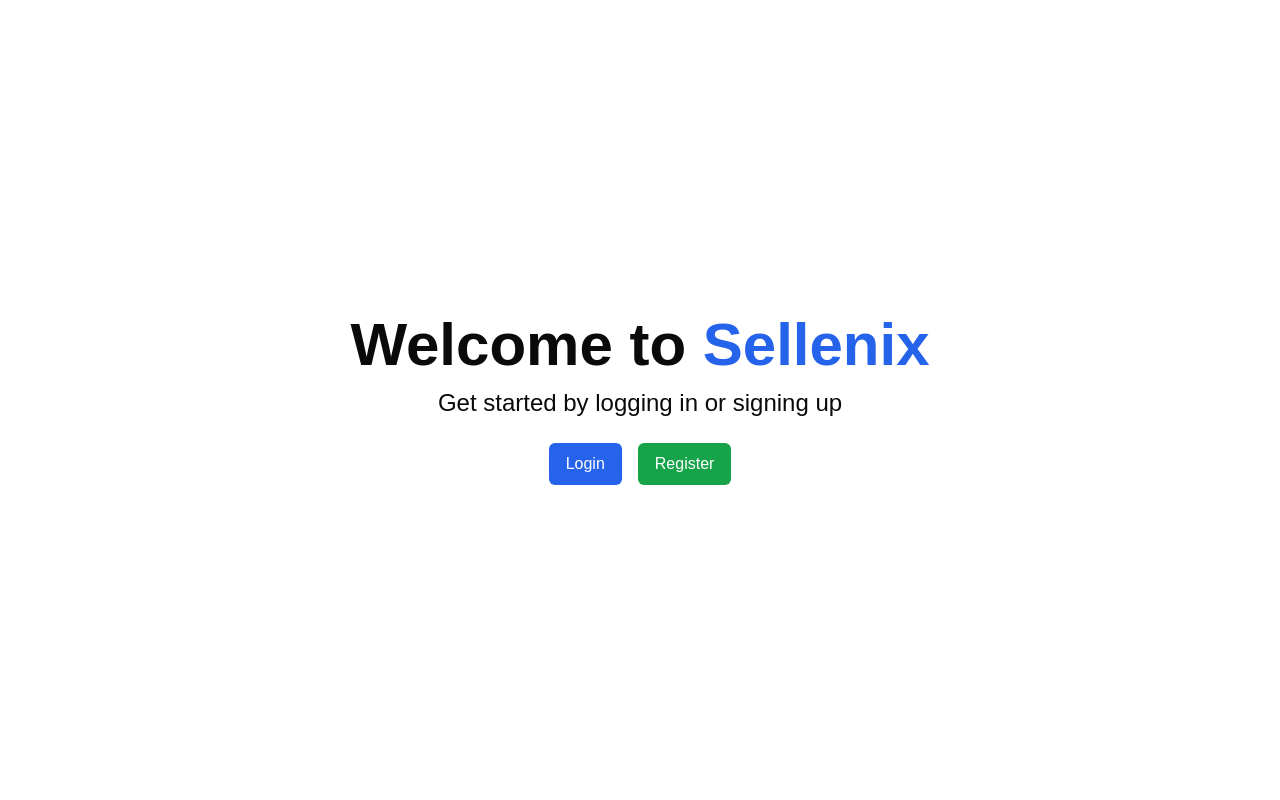
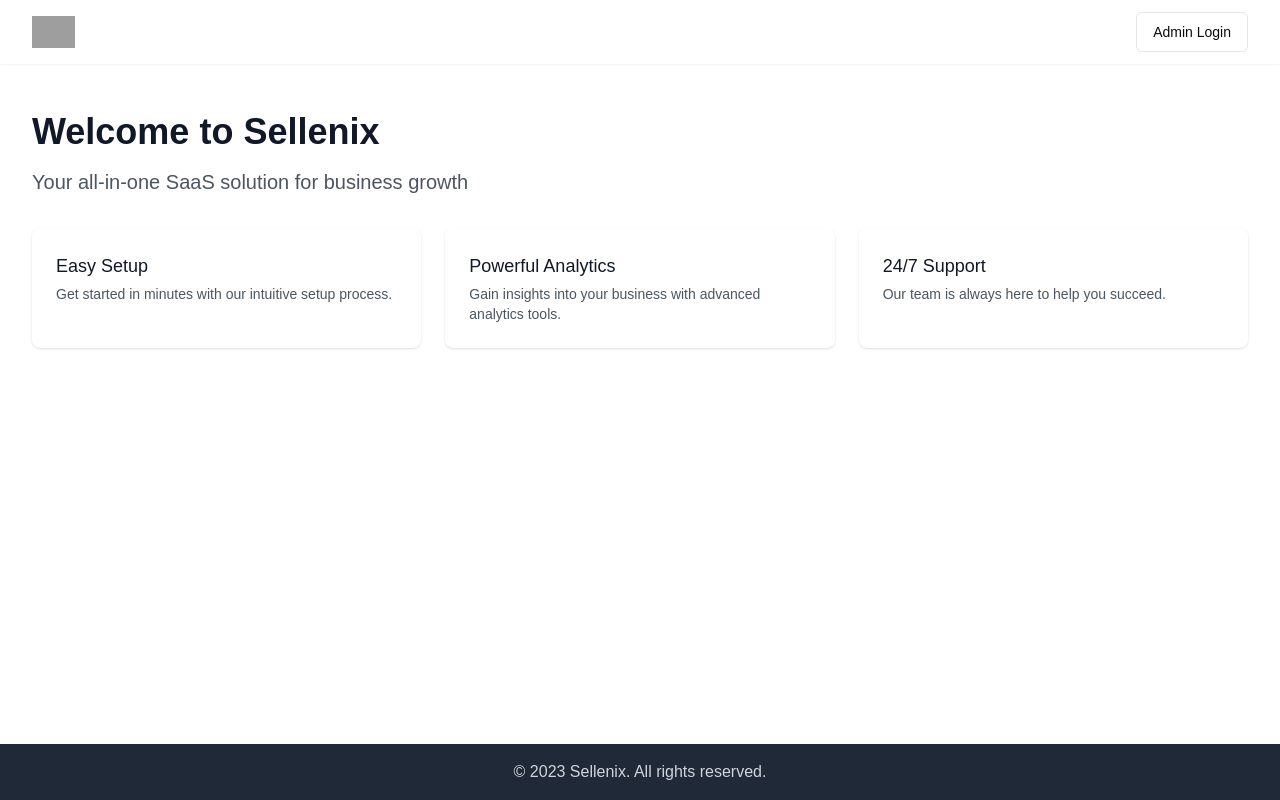
Before and after one commit to Sellenix/sellenixapp, a Next.js app: page / in a window 1280 px wide. Built offline with nearby package versions, Linux system fonts and the light colour scheme; grey boxes are pictures that could not be loaded.

Commit message:
patch 1.2

```diff
--- a/app/page.tsx
+++ b/app/page.tsx
@@ -1,28 +1,59 @@
 import Link from "next/link"
+import { Button } from "@/components/ui/button"
 
 export default function Home() {
   return (
-    <div className="flex flex-col items-center justify-center min-h-screen py-2">
-      <main className="flex flex-col items-center justify-center w-full flex-1 px-20 text-center">
-        <h1 className="text-6xl font-bold">
-          Welcome to <span className="text-blue-600">Sellenix</span>
-        </h1>
-        <p className="mt-3 text-2xl">Get started by logging in or signing up</p>
-        <div className="flex mt-6">
-          <Link
-            href="/auth/login"
-            className="mx-2 px-4 py-2 border border-transparent text-base font-medium rounded-md text-white bg-blue-600 hover:bg-blue-700"
-          >
-            Login
-          </Link>
-          <Link
-            href="/auth/register"
-            className="mx-2 px-4 py-2 border border-transparent text-base font-medium rounded-md text-white bg-green-600 hover:bg-green-700"
-          >
-            Register
-          </Link>
+    <div className="flex flex-col min-h-screen">
+      <header className="bg-white shadow-sm">
+        <nav className="max-w-7xl mx-auto px-4 sm:px-6 lg:px-8">
+          <div className="flex justify-between h-16">
+            <div className="flex">
+              <div className="flex-shrink-0 flex items-center">
+                <img className="h-8 w-auto" src="/logo.png" alt="Sellenix" />
+              </div>
+            </div>
+            <div className="flex items-center">
+              <Link href="/auth/login">
+                <Button variant="outline">Admin Login</Button>
+              </Link>
+            </div>
+          </div>
+        </nav>
+      </header>
+
+      <main className="flex-grow">
+        <div className="max-w-7xl mx-auto py-6 sm:px-6 lg:px-8">
+          <div className="px-4 py-6 sm:px-0">
+            <h1 className="text-4xl font-bold text-gray-900 mb-4">Welcome to Sellenix</h1>
+            <p className="text-xl text-gray-600 mb-8">Your all-in-one SaaS solution for business growth</p>
+            <div className="grid grid-cols-1 md:grid-cols-3 gap-6">
+              <FeatureCard title="Easy Setup" description="Get started in minutes with our intuitive setup process." />
+              <FeatureCard
+                title="Powerful Analytics"
+                description="Gain insights into your business with advanced analytics tools."
+              />
+              <FeatureCard title="24/7 Support" description="Our team is always here to help you succeed." />
+            </div>
+          </div>
         </div>
       </main>
+
+      <footer className="bg-gray-800">
+        <div className="max-w-7xl mx-auto py-4 px-4 sm:px-6 lg:px-8">
+          <p className="text-center text-gray-300">© 2023 Sellenix. All rights reserved.</p>
+        </div>
+      </footer>
     </div>
   )
 }
+
+function FeatureCard({ title, description }: { title: string; description: string }) {
+  return (
+    <div className="bg-white overflow-hidden shadow rounded-lg">
+      <div className="px-4 py-5 sm:p-6">
+        <h3 className="text-lg font-medium text-gray-900">{title}</h3>
+        <p className="mt-1 text-sm text-gray-600">{description}</p>
+      </div>
+    </div>
+  )
+}
--- a/components/ui/button.tsx
+++ b/components/ui/button.tsx
@@ -5,17 +5,14 @@ import { cva, type VariantProps } from "class-variance-authority"
 import { cn } from "@/lib/utils"
 
 const buttonVariants = cva(
-  "inline-flex items-center justify-center gap-2 whitespace-nowrap rounded-md text-sm font-medium ring-offset-background transition-colors focus-visible:outline-none focus-visible:ring-2 focus-visible:ring-ring focus-visible:ring-offset-2 disabled:pointer-events-none disabled:opacity-50 [&_svg]:pointer-events-none [&_svg]:size-4 [&_svg]:shrink-0",
+  "inline-flex items-center justify-center rounded-md text-sm font-medium ring-offset-background transition-colors focus-visible:outline-none focus-visible:ring-2 focus-visible:ring-ring focus-visible:ring-offset-2 disabled:pointer-events-none disabled:opacity-50",
   {
     variants: {
       variant: {
         default: "bg-primary text-primary-foreground hover:bg-primary/90",
-        destructive:
-          "bg-destructive text-destructive-foreground hover:bg-destructive/90",
-        outline:
-          "border border-input bg-background hover:bg-accent hover:text-accent-foreground",
-        secondary:
-          "bg-secondary text-secondary-foreground hover:bg-secondary/80",
+        destructive: "bg-destructive text-destructive-foreground hover:bg-destructive/90",
+        outline: "border border-input bg-background hover:bg-accent hover:text-accent-foreground",
+        secondary: "bg-secondary text-secondary-foreground hover:bg-secondary/80",
         ghost: "hover:bg-accent hover:text-accent-foreground",
         link: "text-primary underline-offset-4 hover:underline",
       },
@@ -30,7 +27,7 @@ const buttonVariants = cva(
       variant: "default",
       size: "default",
     },
-  }
+  },
 )
 
 export interface ButtonProps
@@ -42,14 +39,8 @@ export interface ButtonProps
 const Button = React.forwardRef<HTMLButtonElement, ButtonProps>(
   ({ className, variant, size, asChild = false, ...props }, ref) => {
     const Comp = asChild ? Slot : "button"
-    return (
-      <Comp
-        className={cn(buttonVariants({ variant, size, className }))}
-        ref={ref}
-        {...props}
-      />
-    )
-  }
+    return <Comp className={cn(buttonVariants({ variant, size, className }))} ref={ref} {...props} />
+  },
 )
 Button.displayName = "Button"
 
--- a/package.json
+++ b/package.json
@@ -30,7 +30,7 @@
     "@radix-ui/react-select": "^2.1.4",
     "@radix-ui/react-separator": "^1.1.1",
     "@radix-ui/react-slider": "^1.2.2",
-    "@radix-ui/react-slot": "^1.1.1",
+    "@radix-ui/react-slot": "latest",
     "@radix-ui/react-switch": "^1.1.2",
     "@radix-ui/react-tabs": "^1.1.2",
     "@radix-ui/react-toast": "^1.2.4",
--- /dev/null
+++ b/tailwind.config.js
@@ -0,0 +1,56 @@
+/** @type {import('tailwindcss').Config} */
+module.exports = {
+  darkMode: ["class"],
+  content: [
+    "./pages/**/*.{js,ts,jsx,tsx,mdx}",
+    "./components/**/*.{js,ts,jsx,tsx,mdx}",
+    "./app/**/*.{js,ts,jsx,tsx,mdx}",
+    "app/**/*.{ts,tsx}",
+    "components/**/*.{ts,tsx}",
+  ],
+  theme: {
+    extend: {
+      colors: {
+        border: "hsl(var(--border))",
+        input: "hsl(var(--input))",
+        ring: "hsl(var(--ring))",
+        background: "hsl(var(--background))",
+        foreground: "hsl(var(--foreground))",
+        primary: {
+          DEFAULT: "hsl(var(--primary))",
+          foreground: "hsl(var(--primary-foreground))",
+        },
+        secondary: {
+          DEFAULT: "hsl(var(--secondary))",
+          foreground: "hsl(var(--secondary-foreground))",
+        },
+        destructive: {
+          DEFAULT: "hsl(var(--destructive))",
+          foreground: "hsl(var(--destructive-foreground))",
+        },
+        muted: {
+          DEFAULT: "hsl(var(--muted))",
+          foreground: "hsl(var(--muted-foreground))",
+        },
+        accent: {
+          DEFAULT: "hsl(var(--accent))",
+          foreground: "hsl(var(--accent-foreground))",
+        },
+        popover: {
+          DEFAULT: "hsl(var(--popover))",
+          foreground: "hsl(var(--popover-foreground))",
+        },
+        card: {
+          DEFAULT: "hsl(var(--card))",
+          foreground: "hsl(var(--card-foreground))",
+        },
+      },
+      borderRadius: {
+        lg: "var(--radius)",
+        md: "calc(var(--radius) - 2px)",
+        sm: "calc(var(--radius) - 4px)",
+      },
+    },
+  },
+  plugins: [require("tailwindcss-animate")],
+}
```
Also changed, not shown: 1 other file (tests, documents, lock files or other folders).
